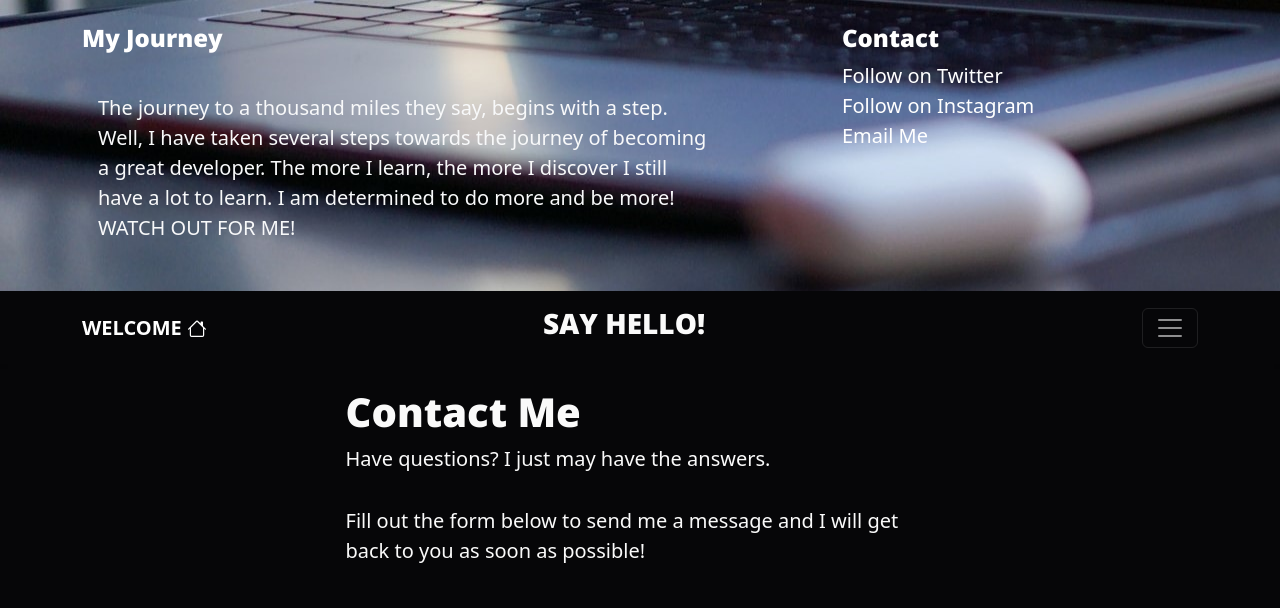
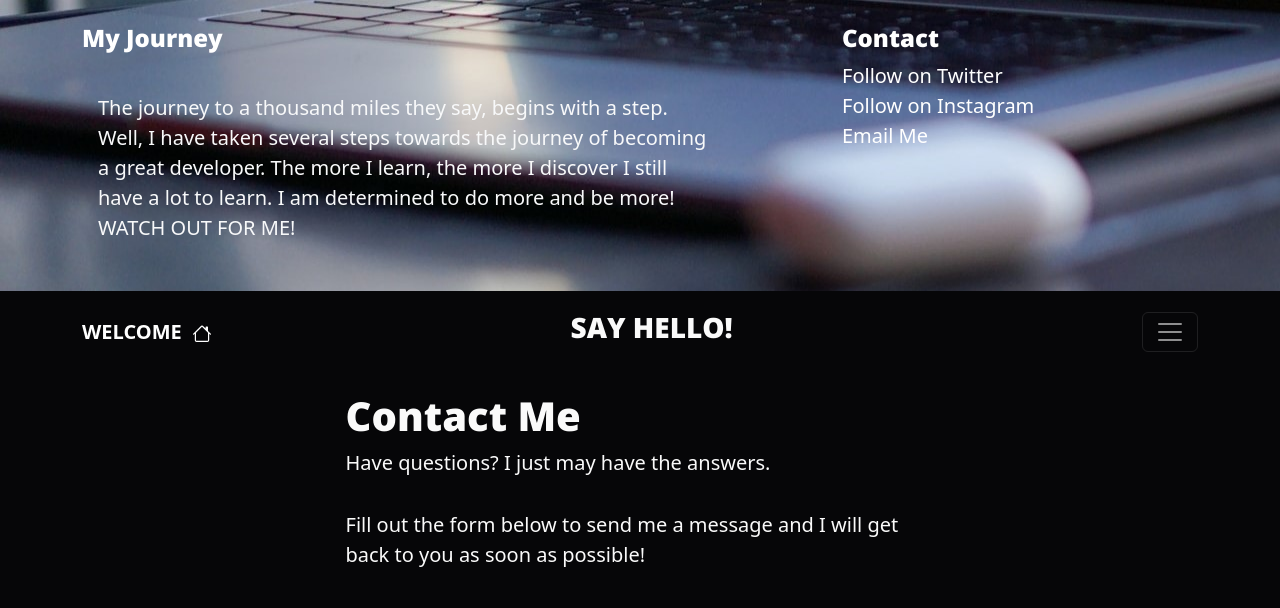
Before and after one commit to nemyred/Portfolio, a Flask app: page /contact in a window 1280 px wide. Shown: the top 608 px of the page. Run offline with Flask 3, Linux system fonts and the light colour scheme; some libraries are stand-ins or nearby versions.

Commit message:
fix navbar

```diff
--- a/templates/contact.html
+++ b/templates/contact.html
@@ -1,6 +1,6 @@
 {% extends "layout.html" %}
 {% block head %}
-      <div class="mx-auto p-2" style="width: 300px;">
+      <div class="mx-auto p-2" style="width: 250px;">
         <H3>SAY HELLO!</H3>
       </div>
 {% endblock %}
--- a/templates/layout.html
+++ b/templates/layout.html
@@ -71,9 +71,9 @@
       </div>
     </div>
   </div>
-  <div class="navbar navbar-dark shadow-sm mb-4 mx-auto">
-    <div class="container">
-      <a href="{{ url_for('home') }}" class="navbar-brand d-flex align-items-center">
+  <div class="navbar navbar-dark d-flex  mb-4 ">
+    <div class="container d-flex mix-auto  mt-1">
+      <a href="{{ url_for('home') }}" class="navbar-brand  ">
       <strong class="">WELCOME</strong>
          <svg xmlns="http://www.w3.org/2000/svg" width="30" height="18" fill="currentColor" class="bi bi-house " viewBox="0 0 16 15" >
             <path d="M8.707 1.5a1 1 0 0 0-1.414 0L.646 8.146a.5.5 0 0 0 .708.708L2 8.207V13.5A1.5 1.5 0 0 0 3.5 15h9a1.5 1.5 0 0 0 1.5-1.5V8.207l.646.647a.5.5 0 0 0 .708-.708L13 5.793V2.5a.5.5 0 0 0-.5-.5h-1a.5.5 0 0 0-.5.5v1.293L8.707 1.5ZM13 7.207V13.5a.5.5 0 0 1-.5.5h-9a.5.5 0 0 1-.5-.5V7.207l5-5 5 5Z"/>
@@ -81,11 +81,11 @@
 
       </a>
       {% block head %}
-      <div class=" mx-auto p-2" style="width: 300px;">
+      <div class="" style="width: 250px;">
         <H3>HELLO THERE!</H3>
       </div>
       {% endblock %}
-      <button class="navbar-toggler" type="button" data-bs-toggle="collapse" data-bs-target="#navbarHeader" aria-controls="navbarHeader" aria-expanded="true" aria-label="Toggle navigation">
+      <button class="navbar-toggler " type="button" data-bs-toggle="collapse" data-bs-target="#navbarHeader" aria-controls="navbarHeader" aria-expanded="true" aria-label="Toggle navigation">
         <span class="navbar-toggler-icon"></span>
       </button>
     </div>
```
